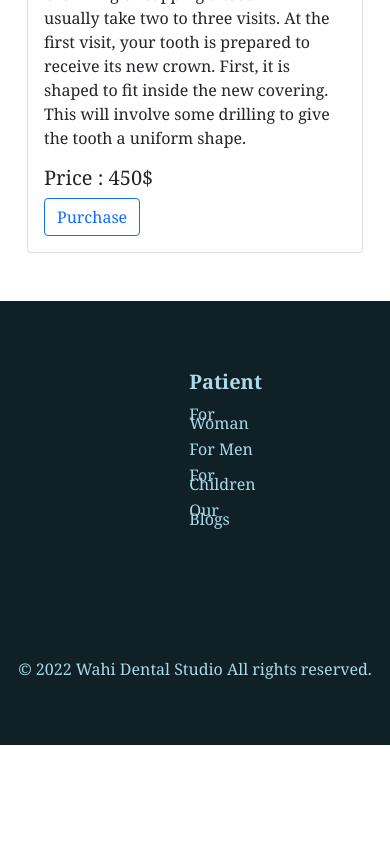
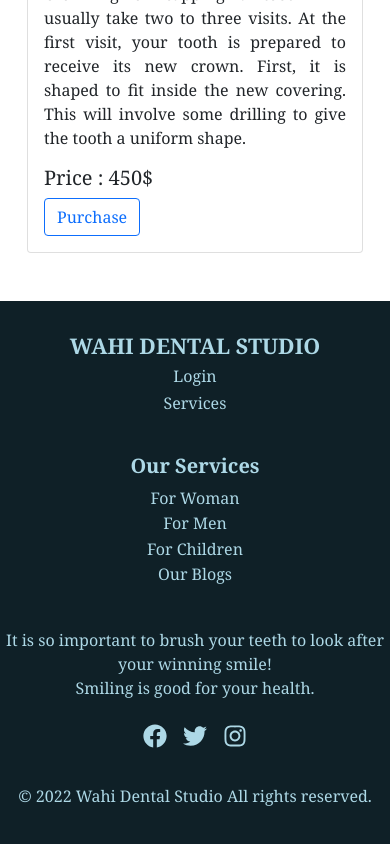
Before and after one commit to borhansahed/wahi-dental, a React (Create React App) app: page / in a window 390 px wide. Shown: the part 2519-3363 px from the top of the page. Before the commit the page ends 3264 px from the top, so only its background shows below. Built offline with nearby package versions, Linux system fonts and the light colour scheme.

Commit message:
footer responsive done

```diff
--- a/src/Footer/Footer.css
+++ b/src/Footer/Footer.css
@@ -29,3 +29,41 @@
    gap: 1rem;
    font-size: 1.5rem;
 }
+@media screen and (max-width:668px) {
+
+    .footer-container{
+
+          padding: 2rem 0px;
+     }
+
+    .footer-secondary-container{
+
+        flex-direction: column;
+        gap: 2rem;
+    }
+    .third-section{
+        order: -2;
+    }
+    .third-section h6{
+        text-align: center;
+    }
+
+    .second-section{
+        order: -1;
+    }
+    .second-section p{
+        text-align: center;
+    }
+    .first-section{
+        text-align: center;
+    }
+    .footer-icons{
+        justify-content: center;
+        margin-left: 0px;
+    }
+    .copy-rights-section{
+
+        margin-top:1rem ;
+    }
+
+}
--- a/src/Footer/Footer.js
+++ b/src/Footer/Footer.js
@@ -21,13 +21,13 @@ const Footer = () => {
 
              </div>
              <div className='second-section'>
-              <h5 className='mb-3'><strong>Patient</strong></h5>
+              <h5 className='mb-3'><strong>Our Services</strong></h5>
               <p>For Woman</p>
               <p>For Men</p>
               <p>For Children</p>
               <p>Our Blogs</p>
              </div>
-             <div>
+             <div className='third-section'>
               <h4><strong>WAHI DENTAL STUDIO</strong> </h4>
               <h6><Link to="/login">Login</Link></h6>
               <h6><Link to="/services">Services</Link></h6>
--- a/src/ServiceItems/ServiceItems.css
+++ b/src/ServiceItems/ServiceItems.css
@@ -1,6 +1,12 @@
 
  .service-items-container a{
      text-decoration: none;
+
+
+}
+ .service-items-container {
+    text-align: justify;
+
 
 }
 
```
